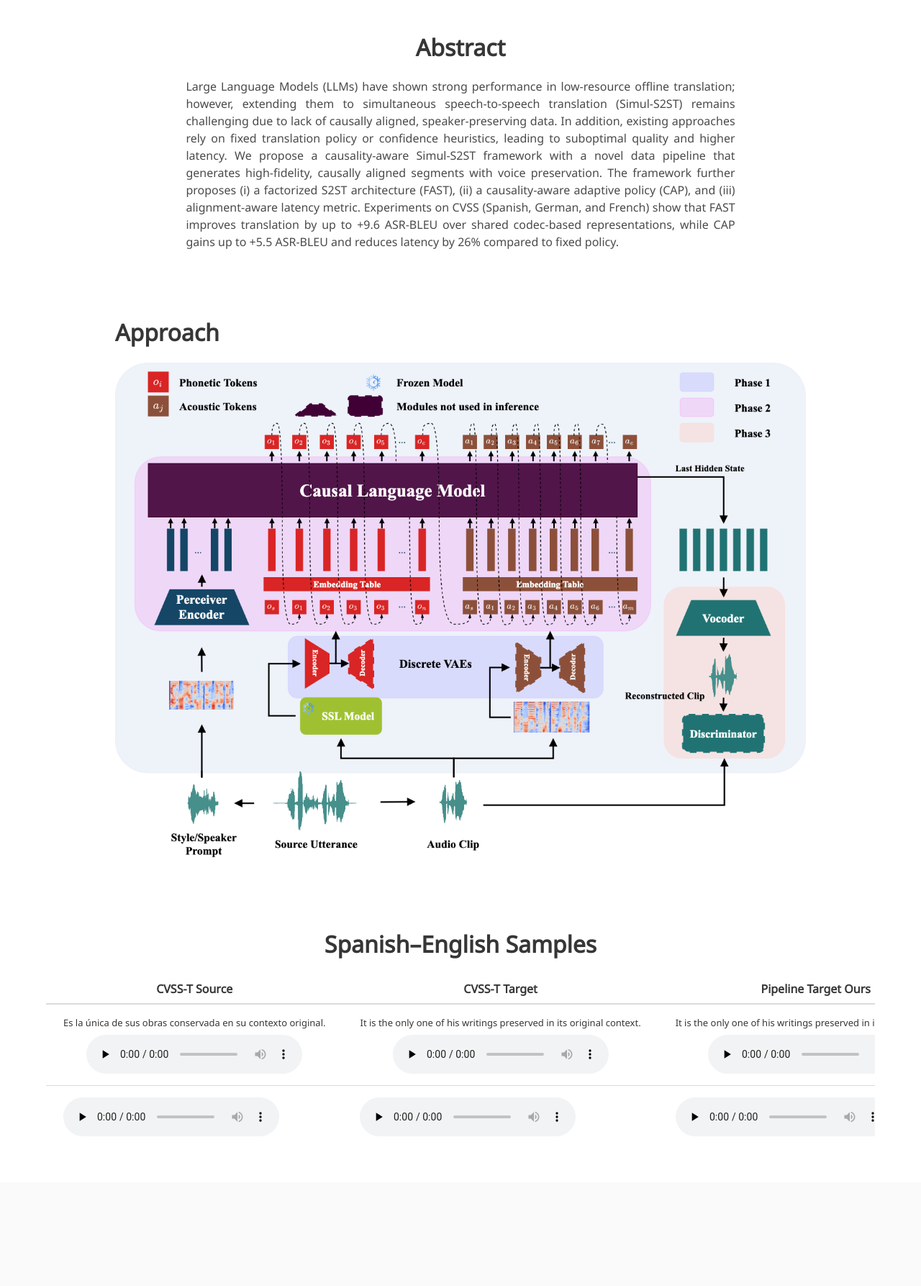
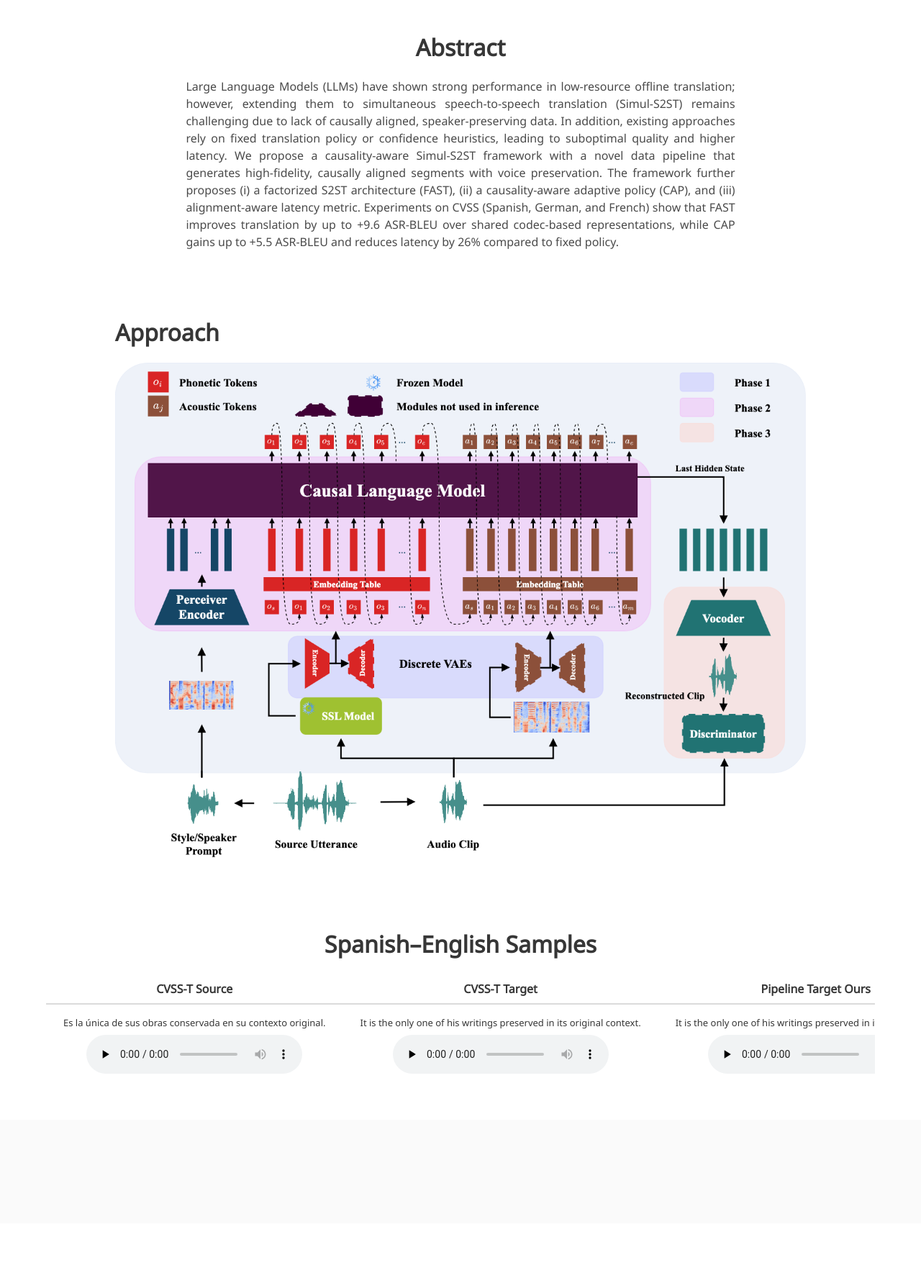
Before and after one commit to AmirHussein96/AmirHussein96.github.io, a Jekyll site: the page FAST/index.html, which Jekyll copies as it is, in a window 1280 px wide. Shown: the whole page at 72% size. Built offline with Jekyll 4.4.1, drawn with Linux system fonts in a browser that asks for light colours; some web fonts are replaced; a style sheet for code colours, icons or effects is not loaded; after the commit the page ends 1700 px from its top, so only the background shows below that.

Commit message:
test spanish

```diff
--- a/FAST/index.html
+++ b/FAST/index.html
@@ -285,8 +285,8 @@
                     </tbody>
                 </table>
               </td>
-
-              <td> <table class="table table-borderless align-middle">
+              <td>
+                <table class="table table-borderless align-middle">
                     <tbody>
                       <tr>
                         <td>
@@ -299,74 +299,9 @@
                         </td>
                       </tr>
                     </tbody>
-                  </table>
+                </table>
               </td>
             </tr>
-
-            <tr>
-              <td> <table class="table table-borderless align-middle">
-                    <tbody>
-                      <tr>
-
-                        <td nowrap>
-                            <audio controls="" preload="none" style="margin: 0 auto; display: block;">
-                            <source src="src_tgt/EF4_ENG_0112_1.wav">
-                          </audio>
-                        </td>
-
-                      </tr>
-
-                    </tbody>
-                  </table>
-              </td>
-
-              <td> <table class="table table-borderless align-middle">
-                    <tbody>
-                      <tr>
-
-                        <td nowrap>
-                            <audio controls="" preload="none" style="margin: 0 auto; display: block;">
-                            <source src="src_tgt/EM1_ENG_0037_1.wav">
-                          </audio>
-                        </td>
-
-                      </tr>
-
-                    </tbody>
-                  </table>
-              </td>
-
-
-              <td> <table class="table table-borderless align-middle">
-                    <tbody>
-                      <tr>
-                        <td>
-                          <audio controls="" preload="none" style="margin: 0 auto; display: block;">
-                            <source src="YourTTS/EF4_ENG_0112_1_to_EM1_ENG_0037_1.wav">
-                          </audio>
-                        </td>
-                      </tr>
-                    </tbody>
-                  </table>
-              </td>
-
-              <td> <table class="table table-borderless align-middle">
-                    <tbody>
-                      <tr>
-
-                        <td>
-                          <audio controls="" preload="none" style="margin: 0 auto; display: block;">
-                            <source src="GenVC_small/EF4_ENG_0112_1_to_EM1_ENG_0037_1.wav">
-                          </audio>
-                        </td>
-                      </tr>
-
-                    </tbody>
-                  </table>
-              </td>
-            </tr>
-
-
           </tbody>
         </table>
   </div>
```
